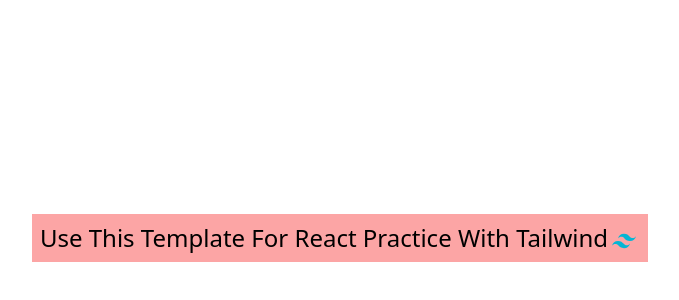
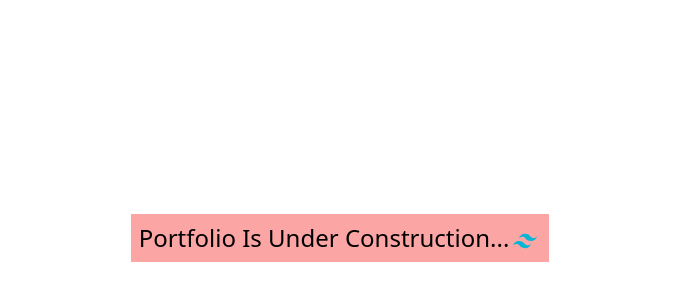
Before and after one commit to OSAMA478/osama-web-cv, a React (Create React App) app: page / in a window 1280 px wide. Shown: the part 162-462 px from the top of the page, without its empty margins (300-979 px from the left). Built offline with nearby package versions, Linux system fonts and the light colour scheme.

Commit message:
app is under construction

```diff
--- a/src/App.js
+++ b/src/App.js
@@ -4,7 +4,7 @@
 	return (
 		<main className="flex items-center justify-center h-screen">
 			<p className="p-2 text-2xl capitalize bg-red-300">
-				use this template for react practice with tailwind
+				portfolio is under construction...
 				<SiTailwindcss className="inline mx-1 text-cyan-500" />
 			</p>
 		</main>
```
